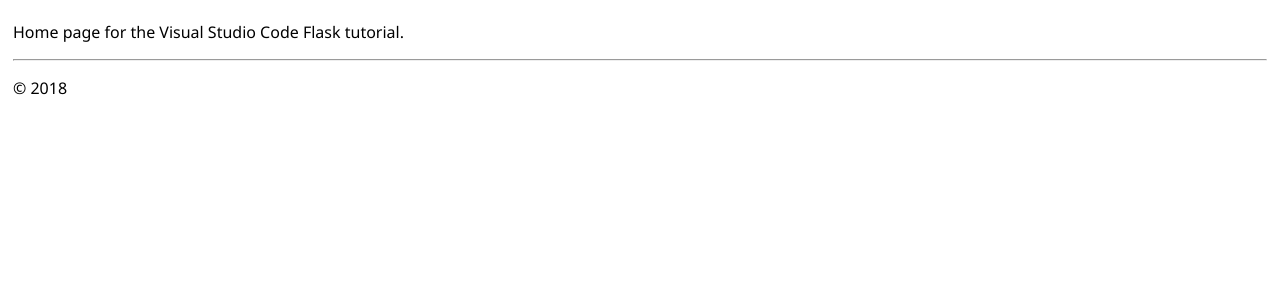
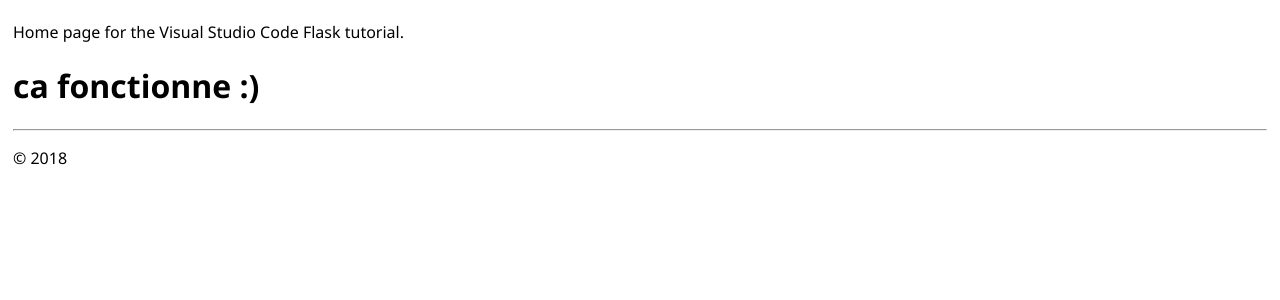
Before and after one commit to OGjenzo/FlaskCI-CD, a Flask app: page / in a window 1280 px wide. Shown: the part 47-347 px from the top of the page. Run offline with Flask 2, Linux system fonts and the light colour scheme.

Commit message:
Update home.html
modification du fichier html pour tester le trigger

```diff
--- a/hello_app/templates/home.html
+++ b/hello_app/templates/home.html
@@ -4,4 +4,8 @@ Home
 {% endblock %}
 {% block content %}
 <p>Home page for the Visual Studio Code Flask tutorial.</p>
+
+
+<h1>ca fonctionne :) </h1>
+
 {% endblock %}
```
